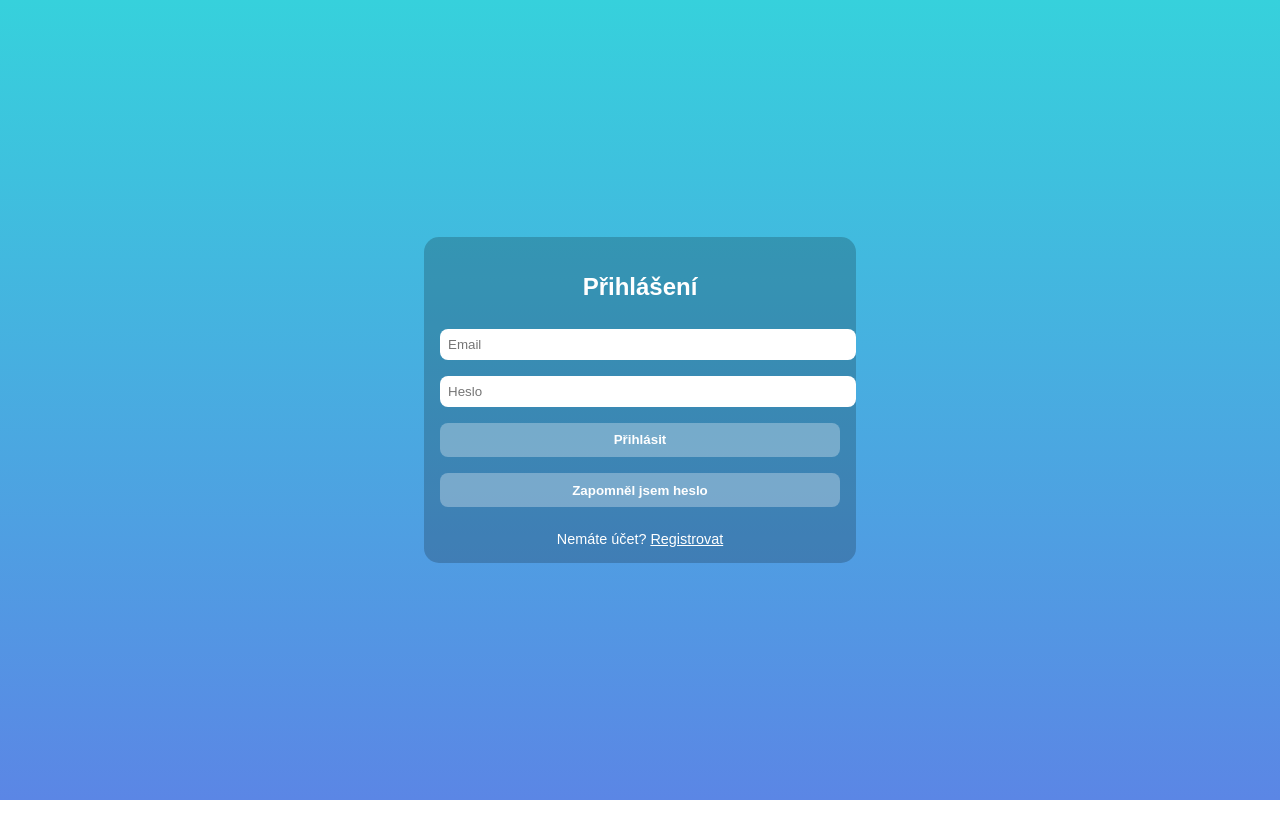
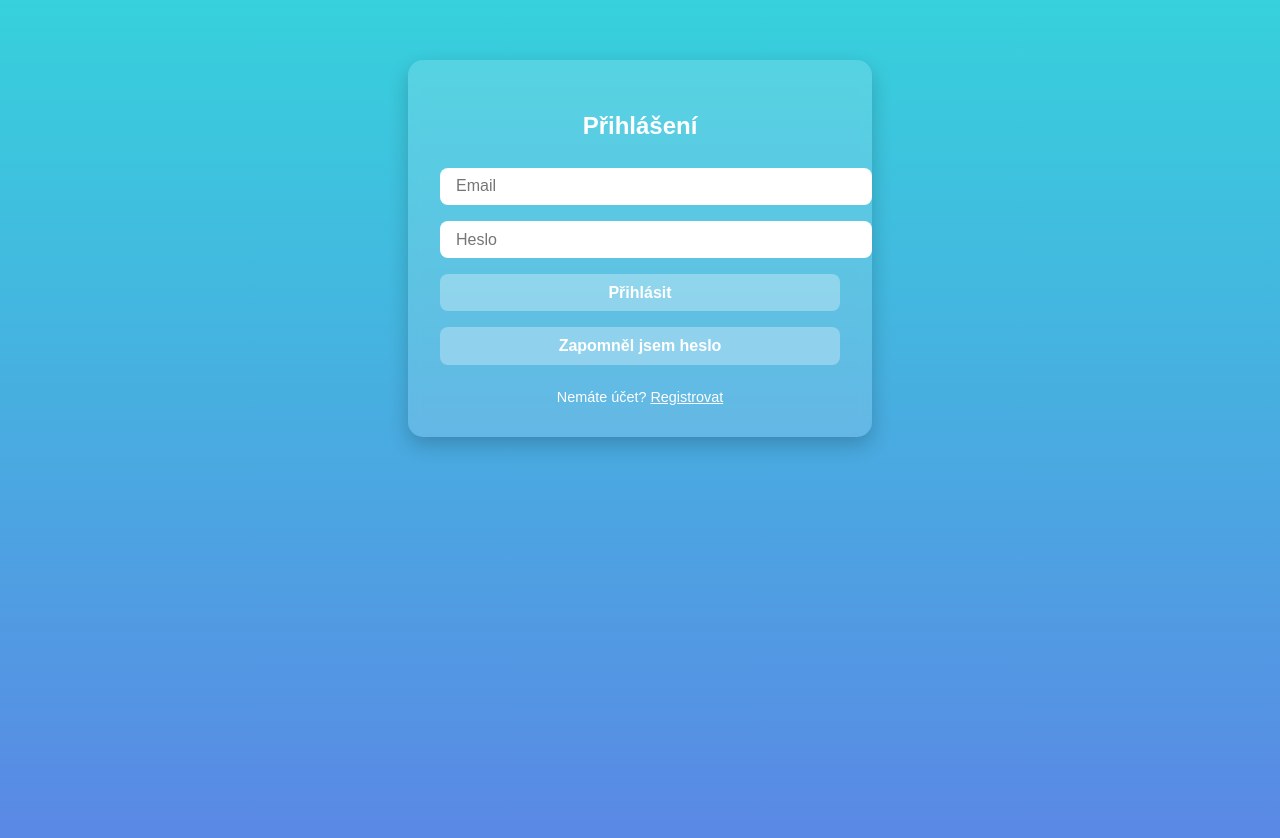
Before and after one commit to igelithromada/run-challange, a Next.js app: page /login in a window 1280 px wide. Shown: the top 838 px of the page. Before the commit the page ends 800 px from the top, so only its background shows below. Built offline with nearby package versions, Linux system fonts and the light colour scheme; no server answers.

Commit message:
Update page.tsx

```diff
--- a/app/login/page.tsx
+++ b/app/login/page.tsx
@@ -67,12 +67,21 @@ export default function LoginPage() {
       background: "var(--main-gradient, linear-gradient(180deg, #36D1DC, #5B86E5))",
       display: "flex",
       justifyContent: "center",
-      alignItems: "center",
-      flexDirection: "column",
+      alignItems: "flex-start",
+      paddingTop: "60px",
       color: "white",
       fontFamily: "'Poppins', sans-serif"
     }}>
-      <div className="tile" style={{ maxWidth: "400px", width: "90%", textAlign: "center" }}>
+      <div style={{
+        maxWidth: "400px",
+        width: "90%",
+        textAlign: "center",
+        background: "rgba(255,255,255,0.15)",
+        padding: "2rem",
+        borderRadius: "15px",
+        boxShadow: "0 8px 20px rgba(0,0,0,0.2)",
+        backdropFilter: "blur(6px)"
+      }}>
         <h2>
           {zobrazeni === "login" && "Přihlášení"}
           {zobrazeni === "code" && "Registrační kód"}
@@ -83,10 +92,10 @@ export default function LoginPage() {
           <>
             <input type="email" placeholder="Email" value={email}
               onChange={(e) => setEmail(e.target.value)}
-              style={inputStyle} /><br/>
+              style={inputStyle} />
             <input type="password" placeholder="Heslo" value={heslo}
               onChange={(e) => setHeslo(e.target.value)}
-              style={inputStyle} /><br/>
+              style={inputStyle} />
             <button onClick={handleLogin} style={buttonStyle}>Přihlásit</button>
             <button onClick={handleForgotPassword} style={buttonStyle}>Zapomněl jsem heslo</button>
             <div style={{ marginTop: "1rem", fontSize: "0.9rem" }}>
@@ -102,7 +111,7 @@ export default function LoginPage() {
           <>
             <input type="text" placeholder="Registrační kód" value={kod}
               onChange={(e) => setKod(e.target.value)}
-              style={inputStyle} /><br/>
+              style={inputStyle} />
             <button onClick={handleZkontrolovatKod} style={buttonStyle}>Potvrdit</button>
             <div style={{ marginTop: "1rem", fontSize: "0.9rem" }}>
               <span onClick={() => setZobrazeni("login")} style={{ cursor: "pointer", textDecoration: "underline" }}>
@@ -116,13 +125,13 @@ export default function LoginPage() {
           <>
             <input type="email" placeholder="Email" value={email}
               onChange={(e) => setEmail(e.target.value)}
-              style={inputStyle} /><br/>
+              style={inputStyle} />
             <input type="password" placeholder="Heslo" value={heslo}
               onChange={(e) => setHeslo(e.target.value)}
-              style={inputStyle} /><br/>
+              style={inputStyle} />
             <input type="password" placeholder="Potvrzení hesla" value={potvrzeniHesla}
               onChange={(e) => setPotvrzeniHesla(e.target.value)}
-              style={inputStyle} /><br/>
+              style={inputStyle} />
             <button onClick={handleRegister} style={buttonStyle}>Registrovat</button>
             <div style={{ marginTop: "1rem", fontSize: "0.9rem" }}>
               <span onClick={() => setZobrazeni("login")} style={{ cursor: "pointer", textDecoration: "underline" }}>
@@ -138,16 +147,17 @@ export default function LoginPage() {
   );
 }
 
-const inputStyle = {
-  padding: "0.5rem",
+const inputStyle: React.CSSProperties = {
+  padding: "0.6rem 1rem",
   borderRadius: "8px",
   border: "none",
   outline: "none",
   margin: "0.5rem 0",
-  width: "100%"
+  width: "100%",
+  fontSize: "1rem"
 };
 
-const buttonStyle = {
+const buttonStyle: React.CSSProperties = {
   width: "100%",
   padding: "0.6rem",
   margin: "0.5rem 0",
@@ -156,6 +166,7 @@ const buttonStyle = {
   border: "none",
   borderRadius: "8px",
   fontWeight: "bold",
+  fontSize: "1rem",
   cursor: "pointer",
   transition: "0.3s"
 };
```
